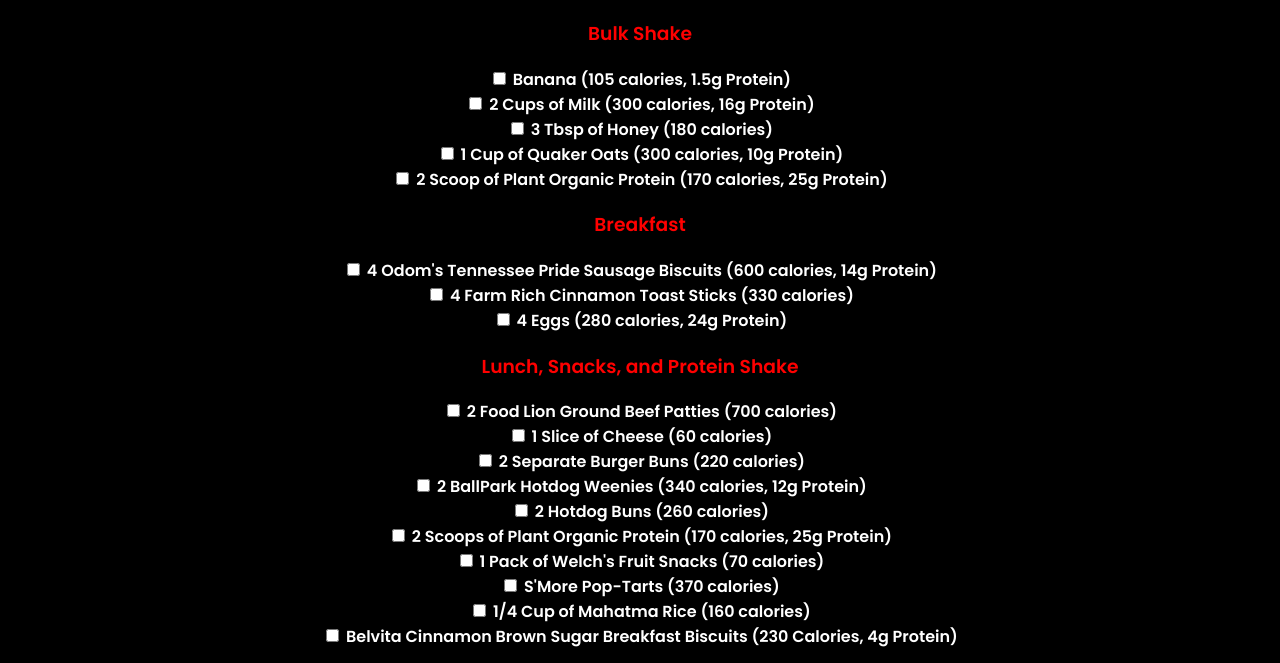
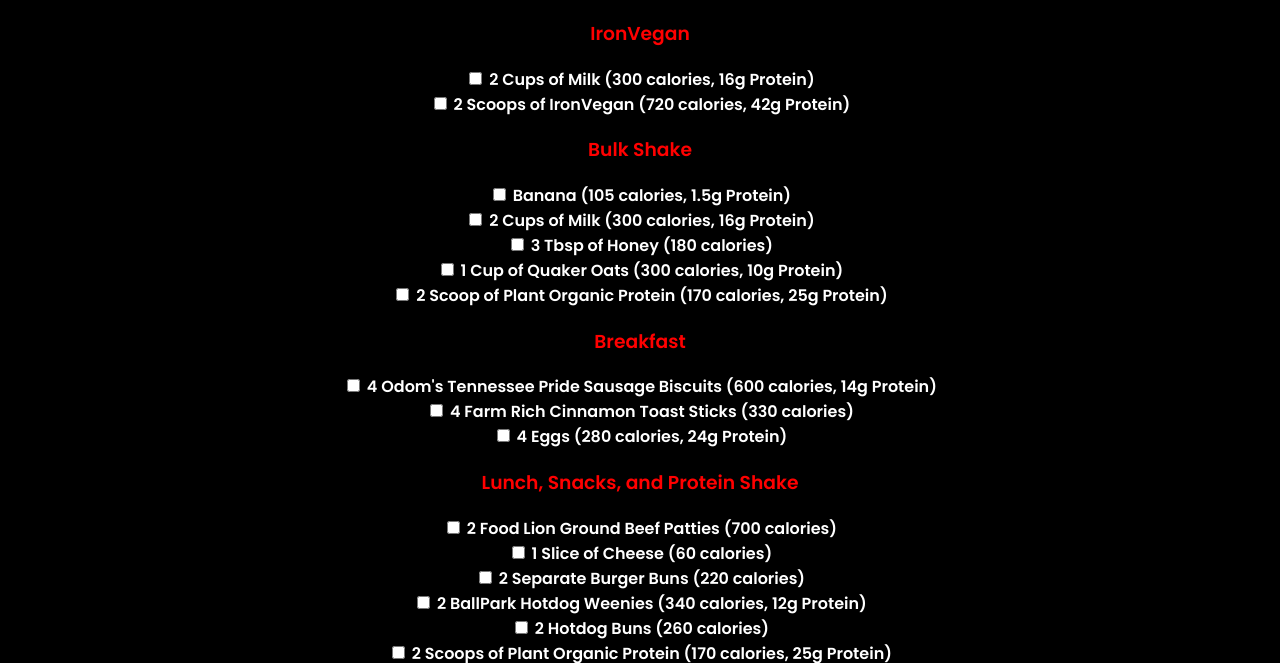
Before and after one commit to matt0219/Calorie-Tracker, a plain HTML site: page index.html in a window 1280 px wide. Shown: the part 133-796 px from the top of the page. Drawn offline with Linux system fonts and the light colour scheme.

Commit message:
Added IronVegan Protein Shake

```diff
--- a/index.html
+++ b/index.html
@@ -21,6 +21,17 @@
         <h1>Calorie Tracker</h1>
 
         <form id="calorieForm">
+            <div class="column">
+                <h3>IronVegan</h3>
+                <ul id="ironVeganList">
+                <li>
+                    <input type="checkbox" name="food" value="2 Cups of Milk|300|16"> 2 Cups of Milk (300 calories, 16g Protein)
+                </li>
+                <li>
+                    <input type="checkbox" name="food" value="2 Scoops of IronVegan|720|42"> 2 Scoops of IronVegan (720 calories, 42g Protein)
+                </li>
+            </ul>
+            </div>
             <div class="column">
                 <h3>Bulk Shake</h3>
                 <ul id="bulkShakeList">
```
